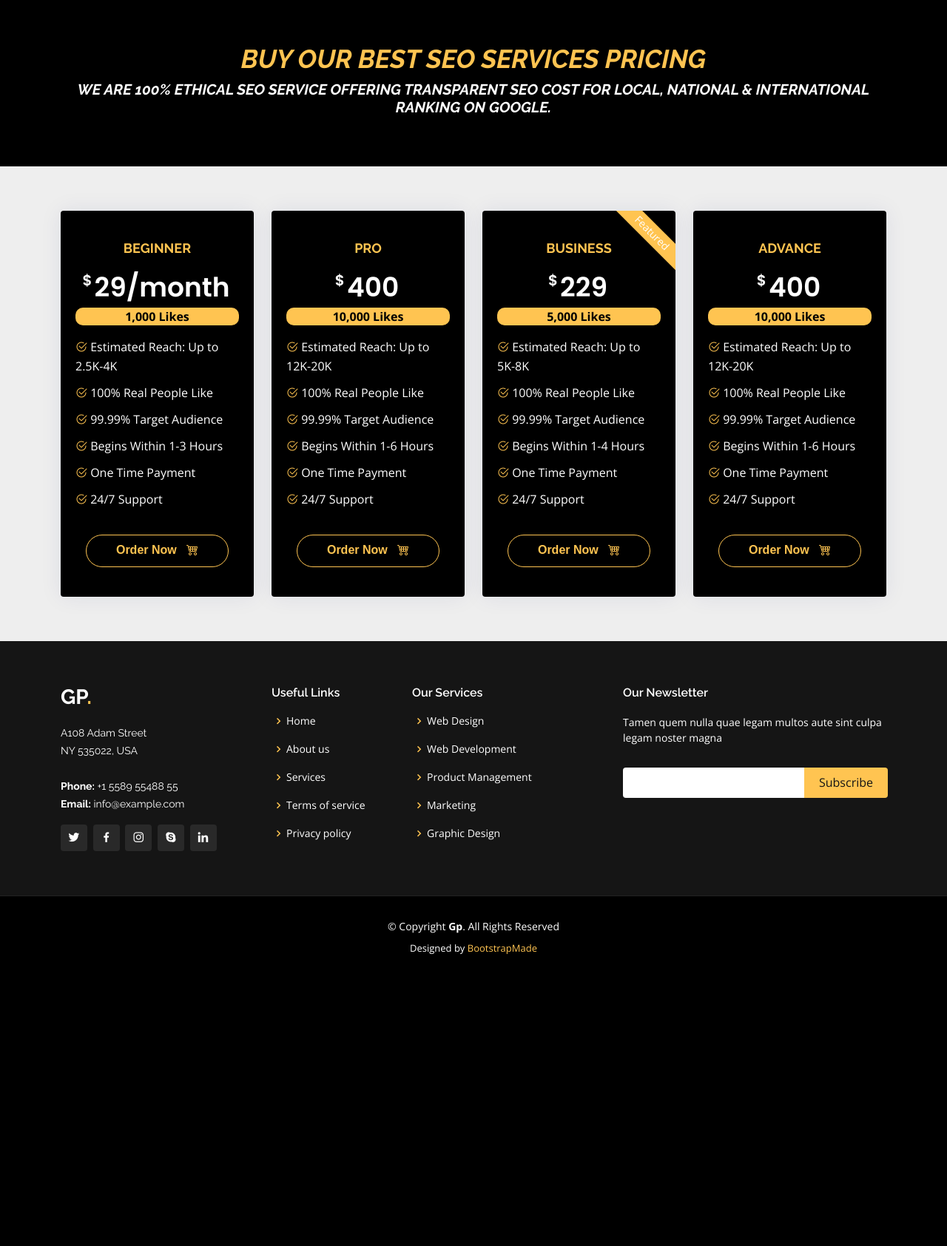
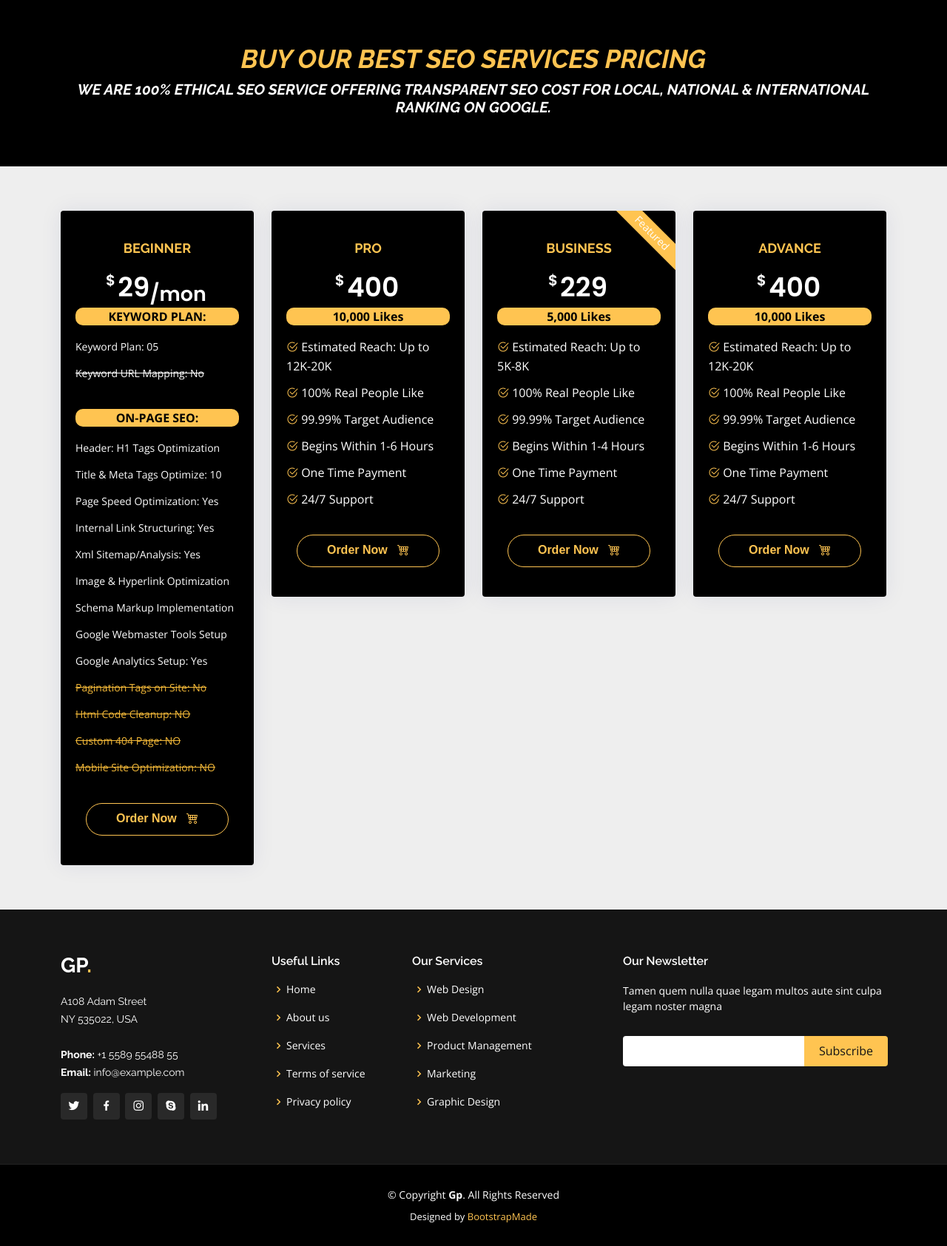
Before and after one commit to nuaiman03/Shahebi, a PHP site: page /seo-service.php in a window 1280 px wide. Shown: the part 1396-3081 px from the top of the page at 74% size. Before the commit the page ends 2687 px from the top, so only its background shows below. Run offline with PHP 8.4, Linux system fonts and the light colour scheme.

Commit message:
update 10

```diff
--- a/assets/css/dynamic-web-style.css
+++ b/assets/css/dynamic-web-style.css
@@ -1311,3 +1311,140 @@ app develop
   background: #ffc451;
   color: #fff;
 }
+
+
+/*--------------------------------------------------------------
+# Pricing
+--------------------------------------------------------------*/
+
+
+.pricing-seo .section-title {
+  padding-bottom: 40px;
+}
+
+.pricing-seo .section-title h2 {
+  font-size: 14px;
+  font-weight: 500;
+  padding: 0;
+  line-height: 1px;
+  margin: 0 0 5px 0;
+  letter-spacing: 2px;
+  text-transform: uppercase;
+  color: #ffffff;
+  font-family: "Poppins", sans-serif;
+}
+
+.pricing-seo .section-title h2::after {
+  content: "";
+  width: 120px;
+  height: 1px;
+  display: inline-block;
+  background: #ffde9e;
+  margin: 4px 10px;
+}
+
+.pricing-seo .section-title p {
+  margin: 0;
+  margin: 0;
+  font-size: 36px;
+  font-weight: 700;
+  text-transform: uppercase;
+  font-family: "Poppins", sans-serif;
+  color: #ffffff;
+}
+
+.pricing-seo .box {
+  padding: 40px 20px;
+  background: #fff;
+  text-align: center;
+  box-shadow: 0px 0 30px rgba(1, 41, 112, 0.08);
+  border-radius: 4px;
+  position: relative;
+  overflow: hidden;
+  transition: 0.3s;
+}
+
+.pricing-seo .box:hover {
+  transform: scale(1.1);
+  box-shadow: 0px 0 30px rgba(1, 41, 112, 0.1);
+}
+
+.pricing-seo h3 {
+  font-weight: 700;
+  font-size: 18px;
+  margin-bottom: 15px;
+}
+
+.pricing-seo .price {
+  font-size: 36px;
+  color: #444444;
+  font-weight: 600;
+  font-family: "Poppins", sans-serif;
+}
+
+.pricing-seo .price sup {
+  font-size: 20px;
+  top: -15px;
+  left: -3px;
+}
+
+.pricing-seo .price span {
+  color: #bababa;
+  font-size: 16px;
+  font-weight: 300;
+}
+
+.pricing-seo img {
+  padding: 30px 40px;
+}
+
+.pricing-seo ul {
+  padding: 0;
+  list-style: none;
+  color: #fdfdfd;
+  text-align: left;
+  line-height: 26px;
+  font-size: 16px;
+  margin-bottom: 25px;
+}
+
+.pricing-seo ul li {
+  padding-bottom: 10px;
+}
+
+.pricing-seo ul .na {
+  color: #f1b738;
+  text-decoration: line-through;
+}
+
+.pricing-seo .btn-buy {
+  display: inline-block;
+  padding: 8px 40px 10px 40px;
+  border-radius: 50px;
+  color: #ffc451;
+  transition: none;
+  font-size: 16px;
+  font-weight: 400;
+  font-family: "Nunito", sans-serif;
+  font-weight: 600;
+  transition: 0.3s;
+  border: 1px solid #ffc451;
+}
+
+.pricing-seo .btn-buy:hover {
+  background: #ffc451;
+  color: #fff;
+}
+
+.pricing-seo .featured {
+  width: 200px;
+  position: absolute;
+  top: 18px;
+  right: -68px;
+  transform: rotate(45deg);
+  z-index: 1;
+  font-size: 14px;
+  padding: 1px 0 3px 0;
+  background: #ffc451;
+  color: #fff;
+}
--- a/assets/css/styles.css
+++ b/assets/css/styles.css
@@ -1050,7 +1050,7 @@ section {
 }
 
 .pricing ul .na {
-  color: #ccc;
+  color: #ec0000;
   text-decoration: line-through;
 }
 
--- a/seo-service.php
+++ b/seo-service.php
@@ -79,7 +79,7 @@
 
 
 <!-- ======= Pricing Section ======= -->
-<section id="pricing" class="pricing">
+<section id="pricing-seo" class="pricing-seo">
 
     <div class="container" data-aos="fade-up">
 
@@ -88,23 +88,29 @@
             <div class="col-lg-3 col-md-6" data-aos="zoom-in" data-aos-delay="100">
                 <div class="box" style="background: black;">
                     <h3 style="color: #ffc451; font-weight: 800;">BEGINNER</h3>
-                    <div class="price" style="color: white;"><sup>$</sup>29/month</div>
-                    <p
-                        style="text-align:center; color:black; background:#ffc451; border-radius: 10px; font-weight:1000;">
-                        1,000 Likes</p>
-                    <ul>
-                        <li style="color: white;"><i class="bi bi-check2-circle"
-                                style="color: #ffc451;"></i>&nbsp;Estimated Reach: Up to 2.5K-4K</li>
-                        <li style="color: white;"><i class="bi bi-check2-circle" style="color: #ffc451;"></i>&nbsp;100%
-                            Real People Like</li>
-                        <li style="color: white;"><i class="bi bi-check2-circle"
-                                style="color: #ffc451;"></i>&nbsp;99.99% Target Audience</li>
-                        <li style="color: white;"><i class="bi bi-check2-circle"
-                                style="color: #ffc451;"></i>&nbsp;Begins Within 1-3 Hours</li>
-                        <li style="color: white;"><i class="bi bi-check2-circle" style="color: #ffc451;"></i>&nbsp;One
-                            Time Payment</li>
-                        <li style="color: white;"><i class="bi bi-check2-circle" style="color: #ffc451;"></i>&nbsp;24/7
-                            Support</li>
+                    <div class="price" style="color: white;"><sup>$</sup>29<sub>/mon</sub></div>
+
+                    <p style="text-align:center; color:black; background:#ffc451; border-radius: 10px; font-weight:1000;">KEYWORD PLAN:</p>
+                    <ul style="font-size: 14px;">
+                        <li style="color: white;">Keyword Plan: 05</li>
+                        <li style="color: white;" class="na">Keyword URL Mapping: No</li>
+                    </ul>
+
+                    <p style="text-align:center; color:black; background:#ffc451; border-radius: 10px; font-weight:1000;">ON-PAGE SEO:</p>
+                    <ul style="font-size: 14px;">
+                        <li> Header: H1 Tags Optimization</li>
+                        <li> Title & Meta Tags Optimize: 10</li>
+                        <li> Page Speed Optimization: Yes</li>
+                        <li> Internal Link Structuring: Yes</li>
+                        <li> Xml Sitemap/Analysis: Yes</li>
+                        <li> Image & Hyperlink Optimization</li>
+                        <li> Schema Markup Implementation</li>
+                        <li> Google Webmaster Tools Setup</li>
+                        <li> Google Analytics Setup: Yes</li>
+                        <li class="na"> Pagination Tags on Site: No</li>
+                        <li class="na"> Html Code Cleanup: NO</li>
+                        <li class="na"> Custom 404 Page: NO</li>
+                        <li class="na"> Mobile Site Optimization: NO</li>
                     </ul>
                     <a href="#" class="btn-buy">Order Now &nbsp; <i class="bi bi-cart4"></i></a>
                 </div>
```
